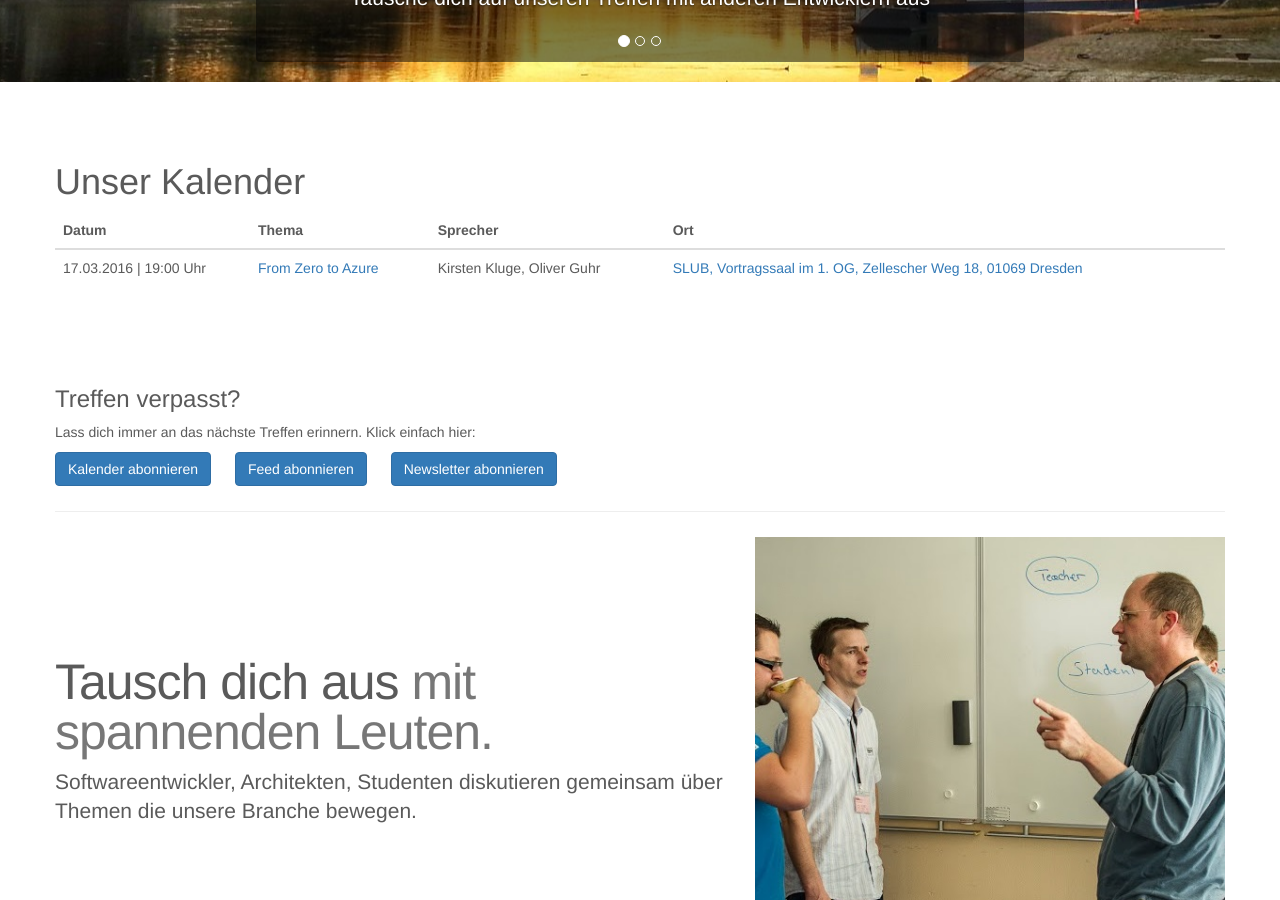
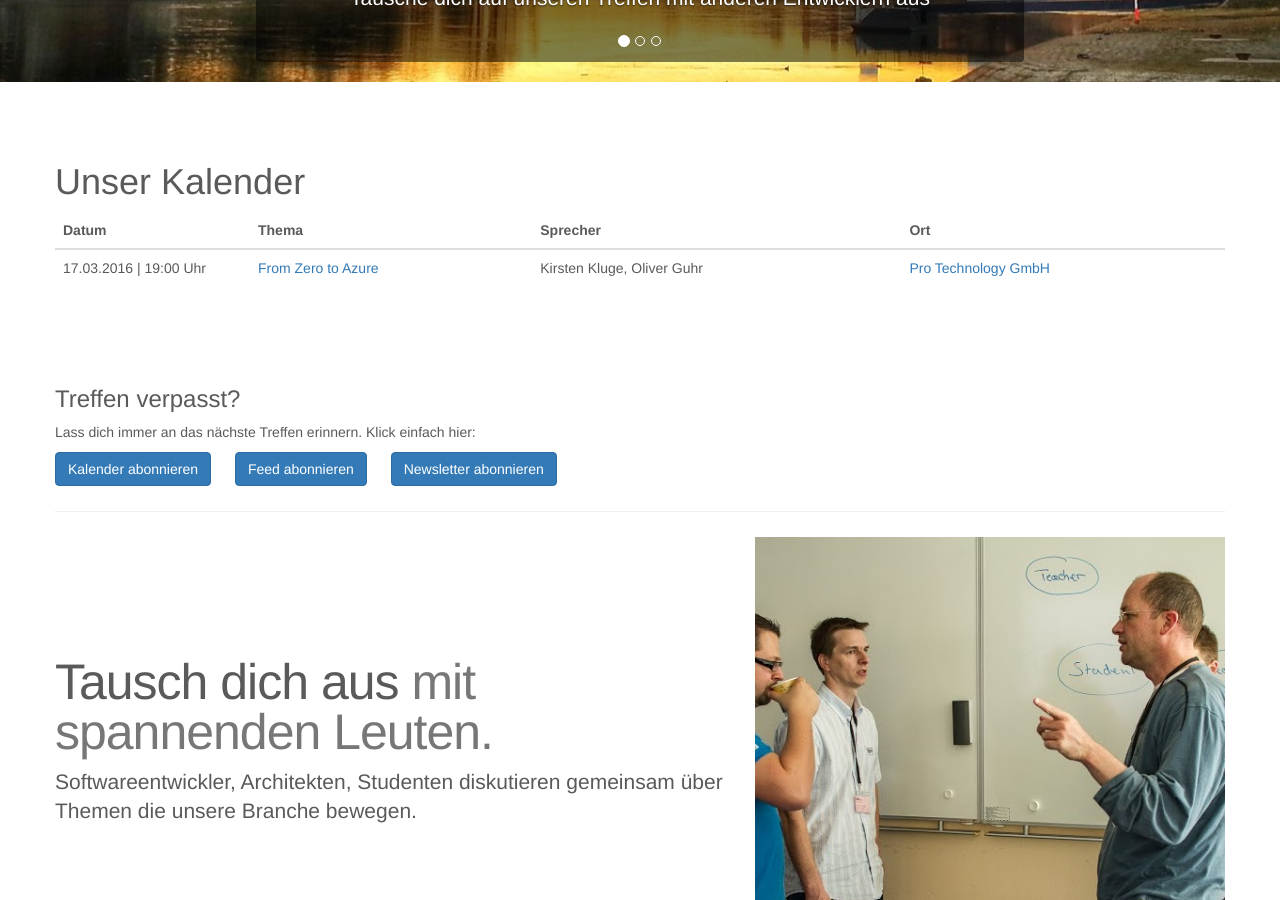
Before and after one commit to dddotnet/dddotnet.github.io, a Jekyll site: the page built from index.html, in a window 1280 px wide and 900 px high, scrolled down 328 px. Built offline with Jekyll 4.4.1, drawn with Linux system fonts in a browser that asks for light colours; nearby versions of some CDN libraries; Markdown is read by kramdown in place of the engine named in the settings.

Commit message:
place fixed

```diff
--- a/_posts/2016-03-17-From-Zero-to-Azure.markdown
+++ b/_posts/2016-03-17-From-Zero-to-Azure.markdown
@@ -4,8 +4,8 @@ title: "From Zero to Azure"
 categories: treffen
 date: 2016-03-17 18:00:00Z+1
 speaker: Kirsten Kluge, Oliver Guhr
-place: SLUB, Vortragssaal im 1. OG, Zellescher Weg 18, 01069 Dresden
-placelink: https://maps.google.com/maps?f=q&hl=en&q=Zellescher+Weg+18%2C+01069+Dresden%2C+Dresden%2C+DE
+place: Pro Technology GmbH
+placelink: https://www.google.de/maps/place/ProTechnology+GmbH,+Antonstra%C3%9Fe+3+a,+01097+Dresden,+Deutschland/@51.063974,13.745038,17z/data=!4m2!3m1!1s0x4709cf156d1ba0d7:0xb766407f50cfe2ad
 ---
 
 ###Thema
```
